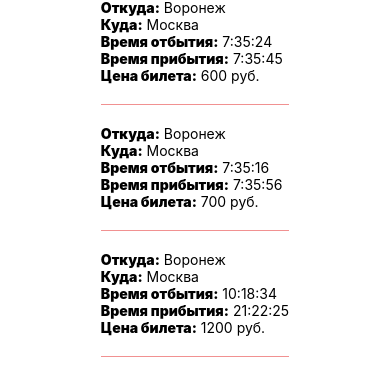
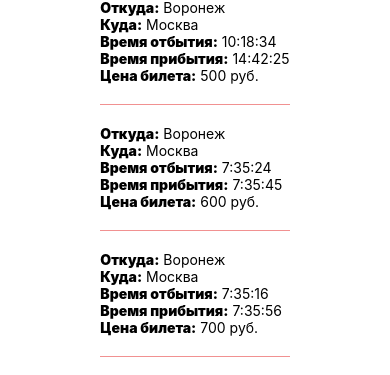
Before and after one commit to snaipi91/busfor-test, a React Native app: screen / in a window 390 px wide. Shown: the part 263-638 px from the top of the page. Built offline with nearby package versions, Linux system fonts and the light colour scheme.

Commit message:
added sortByTime, change data

```diff
--- a/data.js
+++ b/data.js
@@ -3,8 +3,8 @@ export default [
         "cityFrom": "Воронеж",
         "cityTo": "Москва",
         "dateTimeFrom": 3493114000,
-        "dateTimeTo": 2496145600,
-        "price": 1200
+        "dateTimeTo": 5496145600,
+        "price": 500
     },
     {
         "cityFrom": "Воронеж",
--- a/src/Flights.js
+++ b/src/Flights.js
@@ -12,9 +12,7 @@ export default class Flights extends React.Component {
 
         if(data) {
             // sort
-            data = _.sortBy(this.props.data, (item) => {
-                return item.price;
-            });
+            data = _.sortBy(this.props.data, ['price', 'dateTimeFrom']);
 
             flights = data.map((item, index) => {
                 timeFrom = new Date(item.dateTimeFrom);
```
